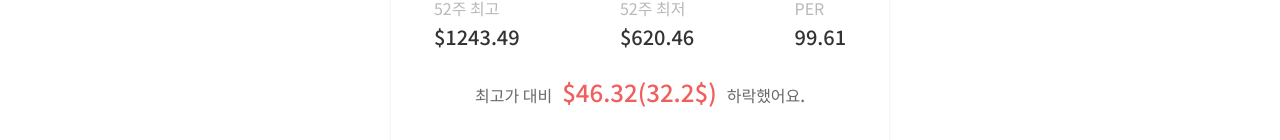
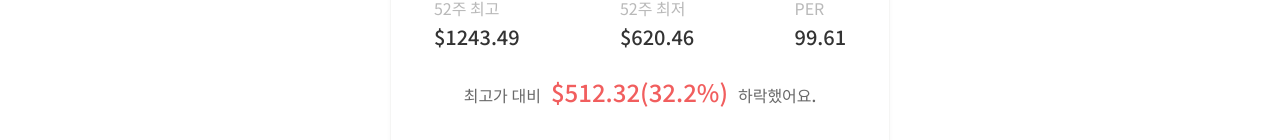
Before and after one commit to GBSIM/oruum_frontend, a React (Create React App) app: page /Stock in a window 1280 px wide. Shown: the part 660-800 px from the top of the page. Built offline with nearby package versions, Linux system fonts and the light colour scheme; no server answers.

Commit message:
fix the mistypoing

```diff
--- a/src/components/library/ui/header/TopHeader/TopHeader.css
+++ b/src/components/library/ui/header/TopHeader/TopHeader.css
@@ -77,7 +77,7 @@
 @media (max-width: 600px) {
     .top-header-container {
         height: 50px;
-        box-shadow: none
+        box-shadow: none;
     }
     .top-header-logo {
         height: 30px;
--- a/src/components/library/ui/stock/StockProfile/StockProfile.js
+++ b/src/components/library/ui/stock/StockProfile/StockProfile.js
@@ -38,7 +38,7 @@ export default function StockProfile() {
             </div>
             <div className='stock-profile-spacer-level2'></div>
             <div className="stock-profile-row-container">
-                <StockFallingPrice fallingPrice='$46.32' fallingPercentage={32.2}></StockFallingPrice>
+                <StockFallingPrice fallingPrice='$512.32' fallingPercentage={32.2}></StockFallingPrice>
             </div>
 
             <div className='stock-profile-spacer-level3'></div>
@@ -126,7 +126,7 @@ function StockFallingPrice(props) {
             </div>
             <div style={{width:'10px'}}></div>
             <div className='stock-falling-price-text-container'>
-                <h2 className='stock-falling-price'>{props.fallingPrice}({props.fallingPercentage}$)</h2>
+                <h2 className='stock-falling-price'>{props.fallingPrice}({props.fallingPercentage}%)</h2>
                 <div style={{width:'10px'}}></div>
                 <span className='stock-falling-price-text'>하락했어요.</span>
             </div>
```
